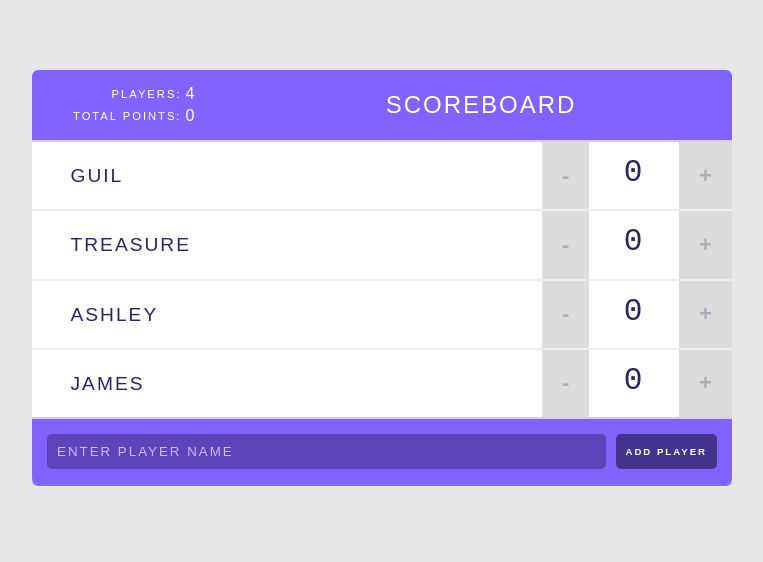
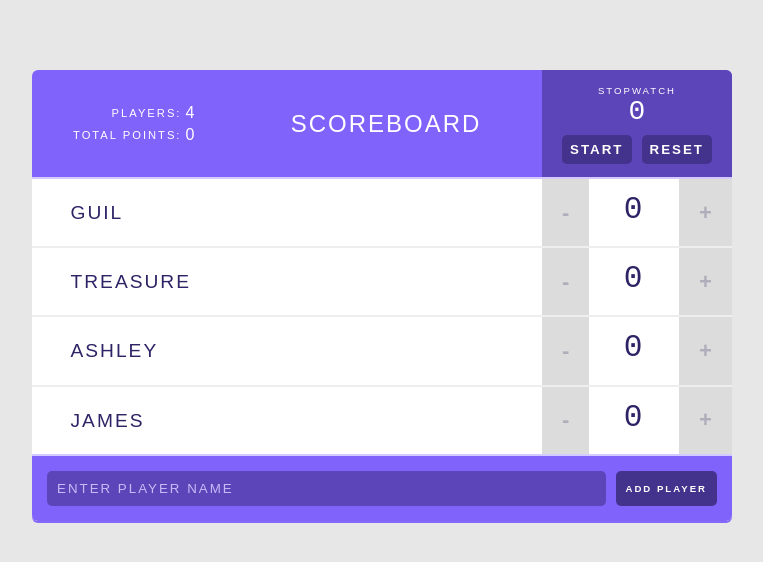
Before and after one commit to goozgooz/practice, a React (Create React App) app: page / in a window 1280 px wide. Shown: the top 562 px of the page, without its empty margins (258-1021 px from the left). Built offline with nearby package versions, Linux system fonts and the light colour scheme.

Commit message:
button functionalit working

```diff
--- a/src/components/Header.js
+++ b/src/components/Header.js
@@ -1,13 +1,13 @@
 import React from 'react';
 import Stats from './Stats';
+import Stopwatch from './Stopwatch';
 
 const Header = (props) => {
   return (
     <header>
-      <Stats
-        data = {props.data}
-      />
+      <Stats data = {props.data} />
       <h1>{ props.title }</h1>
+      <Stopwatch />
     </header>
   );
 }
--- /dev/null
+++ b/src/components/Stopwatch.js
@@ -0,0 +1,28 @@
+import React from 'react';
+
+class Stopwatch extends React.Component {
+  state = {
+    isRunning: false,
+  }
+
+  handleStopWatchClick = () => {
+    this.setState({
+      isRunning: !this.state.isRunning
+    })
+  }
+
+  render(){
+    return (
+      <div className="stopwatch">
+        <h2>Stopwatch</h2>
+        <span className="stopwatch-time">0</span>
+        <button onClick={this.handleStopWatchClick}>
+          { this.state.isRunning ? 'Stop' : 'Start' }
+        </button>
+        <button>Reset</button>
+      </div>
+    )
+  }
+}
+
+export default Stopwatch;
```
